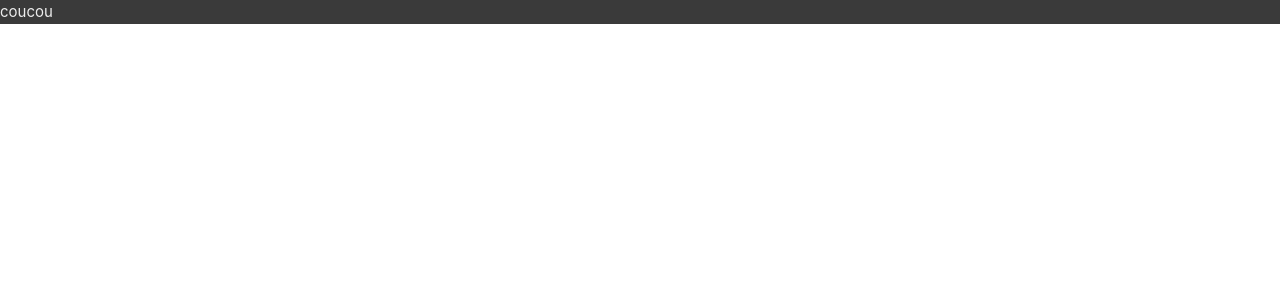
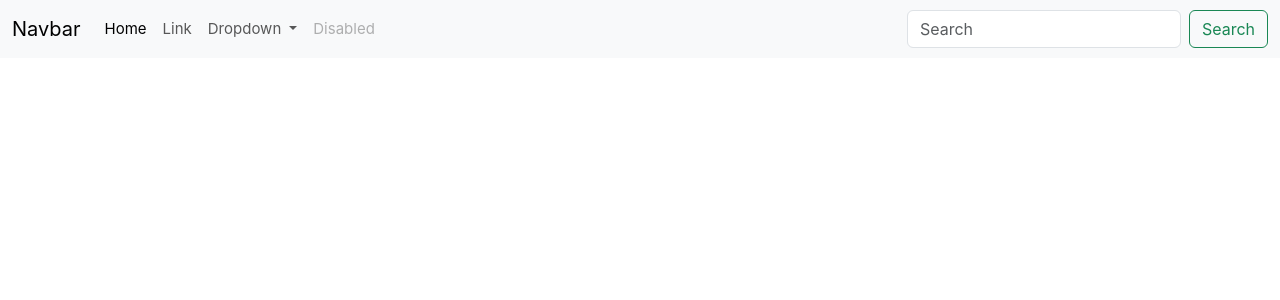
Before and after one commit to DiegoMazenc/plantinchoppe, a Vue app: page / in a window 1280 px wide. Shown: the top 300 px of the page. Built offline with nearby package versions, Linux system fonts and the light colour scheme.

Commit message:
bootstrap

```diff
--- a/index.html
+++ b/index.html
@@ -5,9 +5,12 @@
     <link rel="icon" href="/favicon.ico">
     <meta name="viewport" content="width=device-width, initial-scale=1.0">
     <title>Vite App</title>
+    <link href="https://cdn.jsdelivr.net/npm/bootstrap@5.3.2/dist/css/bootstrap.min.css" rel="stylesheet" integrity="sha384-T3c6CoIi6uLrA9TneNEoa7RxnatzjcDSCmG1MXxSR1GAsXEV/Dwwykc2MPK8M2HN" crossorigin="anonymous">
   </head>
   <body>
     <div id="app"></div>
     <script type="module" src="/src/main.js"></script>
+    <script src="https://cdn.jsdelivr.net/npm/bootstrap@5.3.2/dist/js/bootstrap.bundle.min.js" integrity="sha384-C6RzsynM9kWDrMNeT87bh95OGNyZPhcTNXj1NW7RuBCsyN/o0jlpcV8Qyq46cDfL" crossorigin="anonymous"></script>
+  </body>
   </body>
 </html>
--- a/package.json
+++ b/package.json
@@ -13,6 +13,7 @@
     "format": "prettier --write src/"
   },
   "dependencies": {
+    "bootstrap": "^5.3.2",
     "vue": "^3.3.4"
   },
   "devDependencies": {
--- a/src/App.vue
+++ b/src/App.vue
@@ -4,8 +4,42 @@
 </script>
 
 <template>
-  <HelloWorld/>
-  <p>coucou</p>
+  <nav class="navbar navbar-expand-lg bg-body-tertiary">
+  <div class="container-fluid">
+    <a class="navbar-brand" href="#">Navbar</a>
+    <button class="navbar-toggler" type="button" data-bs-toggle="collapse" data-bs-target="#navbarSupportedContent" aria-controls="navbarSupportedContent" aria-expanded="false" aria-label="Toggle navigation">
+      <span class="navbar-toggler-icon"></span>
+    </button>
+    <div class="collapse navbar-collapse" id="navbarSupportedContent">
+      <ul class="navbar-nav me-auto mb-2 mb-lg-0">
+        <li class="nav-item">
+          <a class="nav-link active" aria-current="page" href="#">Home</a>
+        </li>
+        <li class="nav-item">
+          <a class="nav-link" href="#">Link</a>
+        </li>
+        <li class="nav-item dropdown">
+          <a class="nav-link dropdown-toggle" href="#" role="button" data-bs-toggle="dropdown" aria-expanded="false">
+            Dropdown
+          </a>
+          <ul class="dropdown-menu">
+            <li><a class="dropdown-item" href="#">Action</a></li>
+            <li><a class="dropdown-item" href="#">Another action</a></li>
+            <li><hr class="dropdown-divider"></li>
+            <li><a class="dropdown-item" href="#">Something else here</a></li>
+          </ul>
+        </li>
+        <li class="nav-item">
+          <a class="nav-link disabled" aria-disabled="true">Disabled</a>
+        </li>
+      </ul>
+      <form class="d-flex" role="search">
+        <input class="form-control me-2" type="search" placeholder="Search" aria-label="Search">
+        <button class="btn btn-outline-success" type="submit">Search</button>
+      </form>
+    </div>
+  </div>
+</nav>
 </template>
 
 <style scoped>
--- a/src/assets/base.css
+++ b/src/assets/base.css
@@ -16,7 +16,7 @@
   --vt-c-divider-dark-2: rgba(84, 84, 84, 0.48);
 
   --vt-c-text-light-1: var(--vt-c-indigo);
-  --vt-c-text-light-2: rgba(60, 60, 60, 0.66);
+  --vt-c-text-light-2: rgba(255, 255, 255, 0.66);
   --vt-c-text-dark-1: var(--vt-c-white);
   --vt-c-text-dark-2: rgba(235, 235, 235, 0.64);
 }
```
Also changed, not shown: 1 other file (tests, documents, lock files or other folders).
